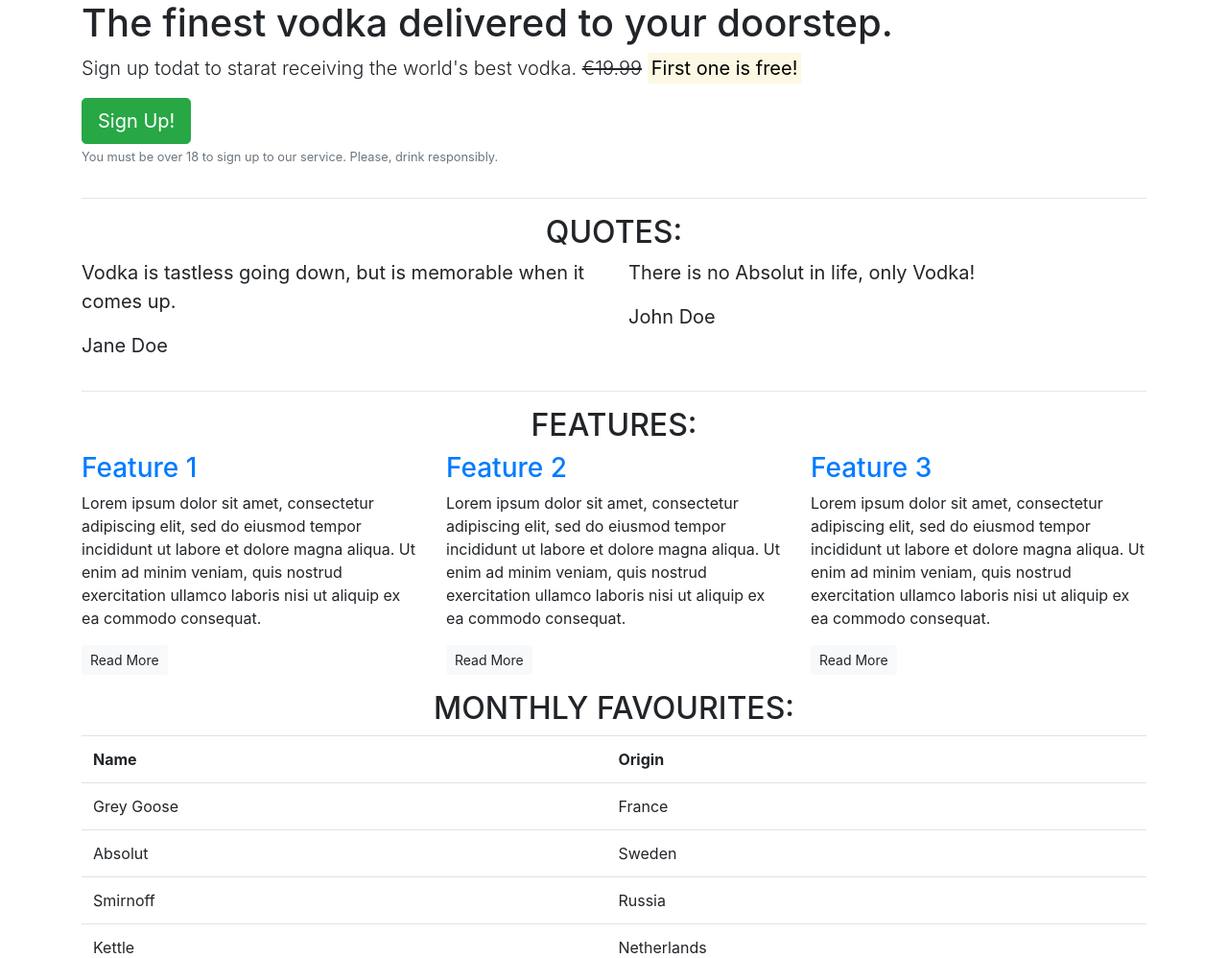
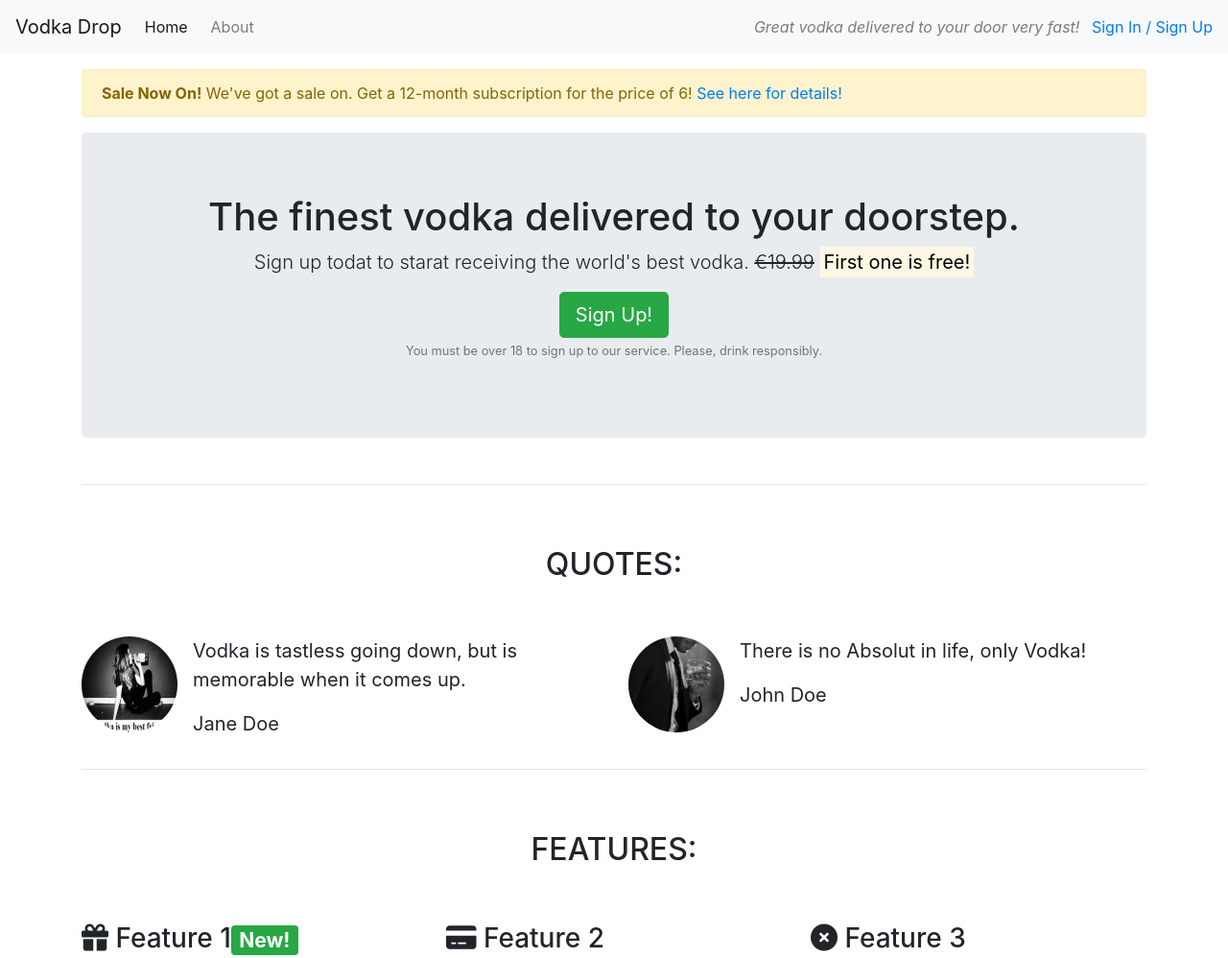
Before and after one commit to nataloska/bootstrapnewproject, a plain HTML site: page index.html in a window 1280 px wide. Shown: the top 998 px of the page at 96% size. Drawn offline with nearby package versions, Linux system fonts and the light colour scheme.

Commit message:
Pictures&icons

```diff
--- a/index.html
+++ b/index.html
@@ -7,17 +7,40 @@
     <meta http-equiv="X-UA-Compatible" content="ie=edge">
     <link rel="stylesheet" href="https://stackpath.bootstrapcdn.com/bootstrap/4.4.1/css/bootstrap.min.css" integrity="sha384-Vkoo8x4CGsO3+Hhxv8T/Q5PaXtkKtu6ug5TOeNV6gBiFeWPGFN9MuhOf23Q9Ifjh" crossorigin="anonymous">
     <script src="https://stackpath.bootstrapcdn.com/bootstrap/4.4.1/js/bootstrap.min.js" integrity="sha384-wfSDF2E50Y2D1uUdj0O3uMBJnjuUD4Ih7YwaYd1iqfktj0Uod8GCExl3Og8ifwB6" crossorigin="anonymous"></script>
+    <script src="https://kit.fontawesome.com/be46d34ccc.js" crossorigin="anonymous"></script>
     <title>Vodka - connecting people!</title>
 </head>
 <body>
-    <article class="container">
+    <nav class="navbar navbar-light bg-light navbar-expand-sm">
+        <a href="/" class="navbar-brand">Vodka Drop</a>
+        <ul class="navbar-nav mr-auto">
+            <li class="active nav-item mr-2"><a class="nav-link" href="/">Home</a></li>
+            <li class="nav-item mr-2"><a class="nav-link" href="/about">About</a></li>
+            <li class="nav-item mr-2 d-block d-sm-none"><a class="nav-link" href="/login">Sign in / Sign up</a></li>
+       </ul>
+        <div class="d-none d-md-block">
+        <p class="navbar-text my-auto mr-2"><i>Great vodka delivered to your door very fast!</i></p>
+        <a href="/login">Sign In / Sign Up</a>
+        </div>
+    </nav>
+    <article class="container mt-3">
+    <div class="row d-none d-sm-block">
+        <div class="col-12">
+            <div class="alert alert-warning">
+            <strong>Sale Now On!</strong> We've got a sale on. Get a 12-month subscription for the price of 6!
+            <a href="">See here for details!</a>
+            </div>
+        </div>
+    </div>
         <!--callout-->
         <div class="row">
             <div class="col-12">
-                <section class="callout">
+                <section class="callout jumbotron text-center">
                     <h1>The finest vodka delivered to your doorstep.</h1>
                     <p class="lead">Sign up todat to starat receiving the world's best vodka.
-                    <s>€19.99</s> <strong><mark>First one is free!</mark></strong></p>
+                    <s class="d-none d-sm-inline">€19.99</s>
+                    <span class="d-inline d-sm-none"><br></span>
+                    <strong><mark>First one is free!</mark></strong></p>
                     <button class="btn btn-success btn-lg">Sign Up!</button>
                     <p class="text-muted"><small>You must be over 18 to sign up  to our service. Please, drink responsibly.</small></p>
                 </section>
@@ -28,22 +51,36 @@
         <!--Quotes-->
         <section class="quotes">
             <div class="row">
-                <div class="col-12">
+                <div class="col-12 my-5">
                     <h2 class="text-uppercase text-center">Quotes: </h2>
                 </div>
                 </div>
                 <div class="row">
                     <div class="col-12 col-md-6">
+                        <div class="media">
+                        <div class="d-none d-sm-block">
+                            <img src="src/girl.jpg" class="rounded-circle mr-3" height=100 width=100 >
+                            </div>
+                            <div class="media-body">
                                 <blockquote class="blockquote">
                                     <p>Vodka is tastless going down, but is memorable when it comes up.</p>
                                     <p>Jane Doe</p>
                                 </blockquote>
                             </div>
+                        </div>
+                    </div>
                     <div class="col-12 col-md-6">
+                        <div class="media">
+                        <div class="d-none d-sm-block">
+                            <img src="src/guy.jpg" class="rounded-circle mr-3" height=100 width=100 >
+                        </div>
+                            <div class="media-body">
                                 <blockquote class="blockquote">
                                     <p>There is no Absolut in life, only Vodka!</p>
                                     <p>John Doe</p>
                                 </blockquote>
+                            </div>
+                        </div>
                     </div>
             </div>
         </section>
@@ -52,28 +89,28 @@
         <!--Features-->
         <section class="features">
             <div class="row">
-                <div class="col-12">
+                <div class="col-12 my-5">
                     <h2 class="text-uppercase text-center">Features:</h2>
                 </div>
             </div>
             <div class="row">
                 <div class="col-12 col-md-6 col-lg-4">
                     <div class="feature">
-                        <h3 class="text-primary">Feature 1</h3>
+                        <h3><i class="fas fa-gift d-none d-sm-inline"></i> Feature 1<span class="badge badge-success">New!</span></h3>
                         <p>Lorem ipsum dolor sit amet, consectetur adipiscing elit, sed do eiusmod tempor incididunt ut labore et dolore magna aliqua. Ut enim ad minim veniam, quis nostrud exercitation ullamco laboris nisi ut aliquip ex ea commodo consequat.</p>
                         <p><a class="btn btn-sm btn-light" href="">Read More</a></p>
                     </div>
                 </div>
                 <div class="col-12 col-md-6 col-lg-4">
                     <div class="feature">
-                        <h3 class="text-primary">Feature 2</h3>
+                        <h3><i class="fas fa-credit-card d-none d-sm-inline"></i> Feature 2</h3>
                         <p>Lorem ipsum dolor sit amet, consectetur adipiscing elit, sed do eiusmod tempor incididunt ut labore et dolore magna aliqua. Ut enim ad minim veniam, quis nostrud exercitation ullamco laboris nisi ut aliquip ex ea commodo consequat.</p>
                         <p><a class="btn btn-sm btn-light" href="">Read More</a></p>
                     </div>
                 </div>
                 <div class="col-12 d-md-none d-lg-block col-lg-4">
                     <div class="feature">
-                        <h3 class="text-primary">Feature 3</h3>
+                        <h3><i class="fas fa-times-circle d-none d-sm-inline"></i> Feature 3</h3>
                         <p>Lorem ipsum dolor sit amet, consectetur adipiscing elit, sed do eiusmod tempor incididunt ut labore et dolore magna aliqua. Ut enim ad minim veniam, quis nostrud exercitation ullamco laboris nisi ut aliquip ex ea commodo consequat.</p>
                         <p><a class="btn btn-sm btn-light" href="">Read More</a></p>
                     </div>
```
Also changed, not shown: src/girl.jpg (added), src/guy.jpg (added). Lines whose indentation alone changed are shown as unchanged.
